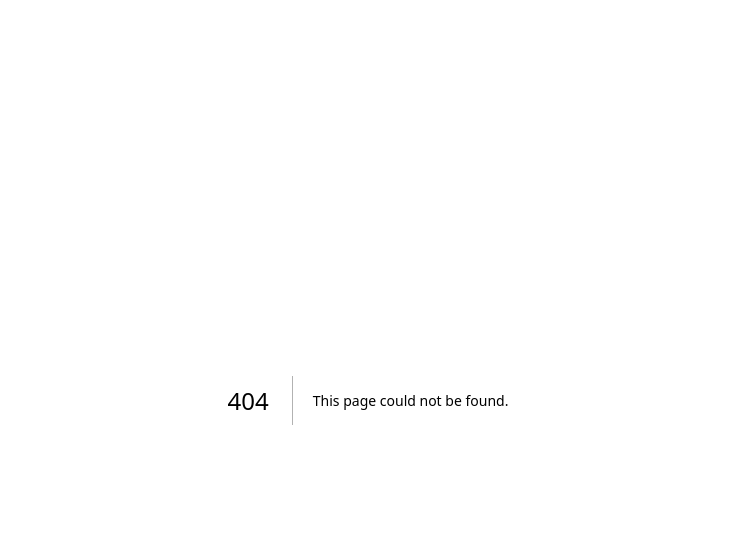
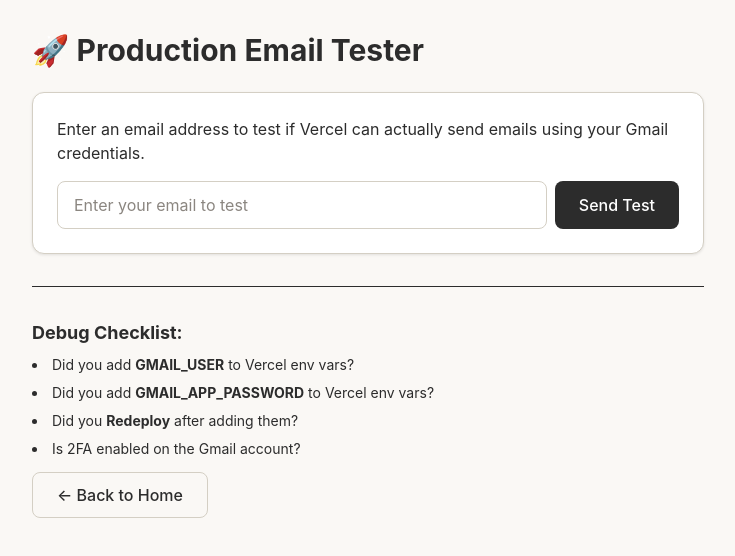
Before and after one commit to BenjaminMensah-2255/whos-going, a Next.js app: page /admin/vercel-test in a window 1280 px wide. Before the commit this address had no page. Shown: the top 556 px of the page, without its empty margins (272-1007 px from the left). Built offline with nearby package versions, Linux system fonts and the light colour scheme.

Commit message:
added production email tester

```diff
--- /dev/null
+++ b/app/admin/vercel-test/page.tsx
@@ -0,0 +1,104 @@
+'use client';
+
+import { useState } from 'react';
+
+export default function VercelTestEmailPage() {
+  const [email, setEmail] = useState('');
+  const [result, setResult] = useState<any>(null);
+  const [loading, setLoading] = useState(false);
+
+  async function sendTest() {
+    if (!email) {
+      alert('Please enter an email');
+      return;
+    }
+
+    setLoading(true);
+    setResult(null);
+
+    try {
+      const response = await fetch('/api/test-email', {
+        method: 'POST',
+        headers: { 'Content-Type': 'application/json' },
+        body: JSON.stringify({ email }),
+      });
+
+      const data = await response.json();
+      setResult(data);
+    } catch (error) {
+      setResult({
+        success: false,
+        error: error instanceof Error ? error.message : 'Network error'
+      });
+    }
+
+    setLoading(false);
+  }
+
+  return (
+    <div className="min-h-screen bg-[var(--cream)] p-8">
+      <div className="max-w-2xl mx-auto">
+        <h1 className="text-3xl font-bold text-[var(--charcoal)] mb-6">
+          🚀 Production Email Tester
+        </h1>
+
+        <div className="card mb-6">
+          <p className="mb-4">
+            Enter an email address to test if Vercel can actually send emails using your Gmail credentials.
+          </p>
+
+          <div className="flex gap-2">
+            <input
+              type="email"
+              value={email}
+              onChange={(e) => setEmail(e.target.value)}
+              placeholder="Enter your email to test"
+              className="input-field flex-1"
+            />
+            <button
+              onClick={sendTest}
+              disabled={loading}
+              className="btn-primary"
+            >
+              {loading ? 'Sending...' : 'Send Test'}
+            </button>
+          </div>
+        </div>
+
+        {result && (
+          <div className={`card ${result.success ? 'bg-green-50 border-green-200' : 'bg-red-50 border-red-200'}`}>
+            <h3 className="font-semibold mb-2">
+              {result.success ? '✅ Success!' : '❌ Error Details:'}
+            </h3>
+
+            {!result.success && (
+              <div className="text-red-700 bg-red-100 p-3 rounded mb-3 font-mono text-sm break-all">
+                {typeof result.error === 'object' ? JSON.stringify(result.error) : result.error}
+              </div>
+            )}
+
+            <pre className="text-xs text-muted overflow-auto max-h-40 bg-white p-2 rounded border border-gray-200">
+              {JSON.stringify(result, null, 2)}
+            </pre>
+          </div>
+        )}
+
+        <div className="mt-8 pt-8 border-t border-[var(--sand)]">
+          <h2 className="text-lg font-bold mb-2">Debug Checklist:</h2>
+          <ul className="list-disc list-inside space-y-2 text-sm">
+            <li>Did you add <strong>GMAIL_USER</strong> to Vercel env vars?</li>
+            <li>Did you add <strong>GMAIL_APP_PASSWORD</strong> to Vercel env vars?</li>
+            <li>Did you <strong>Redeploy</strong> after adding them?</li>
+            <li>Is 2FA enabled on the Gmail account?</li>
+          </ul>
+        </div>
+
+        <div className="mt-6">
+          <a href="/" className="btn-secondary">
+            ← Back to Home
+          </a>
+        </div>
+      </div>
+    </div>
+  );
+}
```
